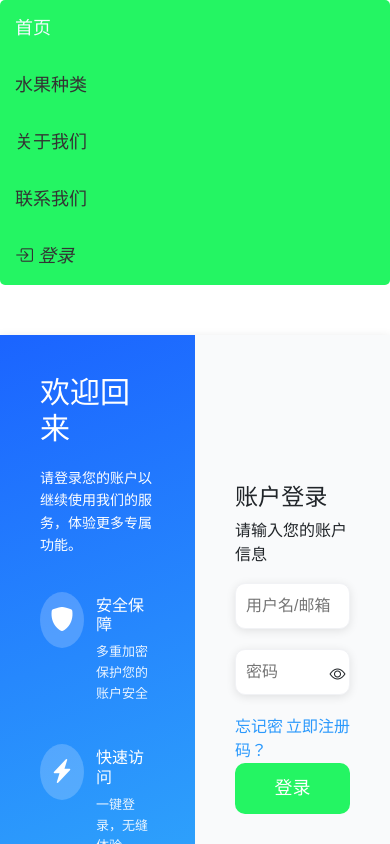
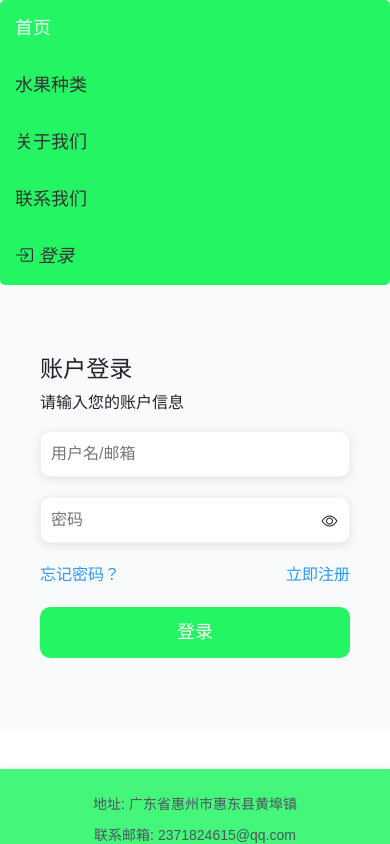
Before and after one commit to asmoon-qiuqiu/fruit, a Vue app in the folder frontend/: page /login in a window 390 px wide. Shown: the top 844 px of the page. Built offline with nearby package versions, Linux system fonts and the light colour scheme.

Commit message:
更新导航和login.vue

```diff
--- a/frontend/src/components/Header.vue
+++ b/frontend/src/components/Header.vue
@@ -15,7 +15,7 @@
     background-color: #24f563;
     display: flex;
     flex-direction: row;
-    justify-content: space-between;
+    justify-content: space-around;
     align-items: center;
     border-radius: 5px;
 
--- a/frontend/src/views/Login.vue
+++ b/frontend/src/views/Login.vue
@@ -83,13 +83,13 @@ const togglePassword = () => {
     box-shadow: 0 2px 10px rgba(0, 0, 0, 0.1);
 
     .login-banner {
-        flex: 1; // 占比 50% 左右（可根据设计调整）
+        flex: 1; // 占比 50% 左右
         background: linear-gradient(160deg, #1b64ff, #31acfb); // 渐变蓝色背景
         color: #fff;
         padding: 40px;
         display: flex;
         flex-direction: column;
-        justify-content: space-between;
+        justify-content: space-around;
 
         .banner-content {
 
@@ -213,13 +213,25 @@ const togglePassword = () => {
                 .register {
                     float: right;
                     margin-bottom: 20px;
-
                 }
 
             }
         }
 
 
+
+    }
+
+    @media screen and (max-width: 500px) {
+        .login-banner {
+            display: none;
+        }
+
+        max-width: 100%; // 占满屏幕宽度（原 1200px 太宽）
+        min-height: calc(100vh - 400px); // 适配头部底部高度，避免溢出
+        margin: 0; // 减少上下边距，避免留白
+        padding: 0; // 容器不需要内边距，内边距给子元素
+        box-shadow: none; // 可选：小屏幕取消阴影，更简洁
     }
 }
 </style>
```
